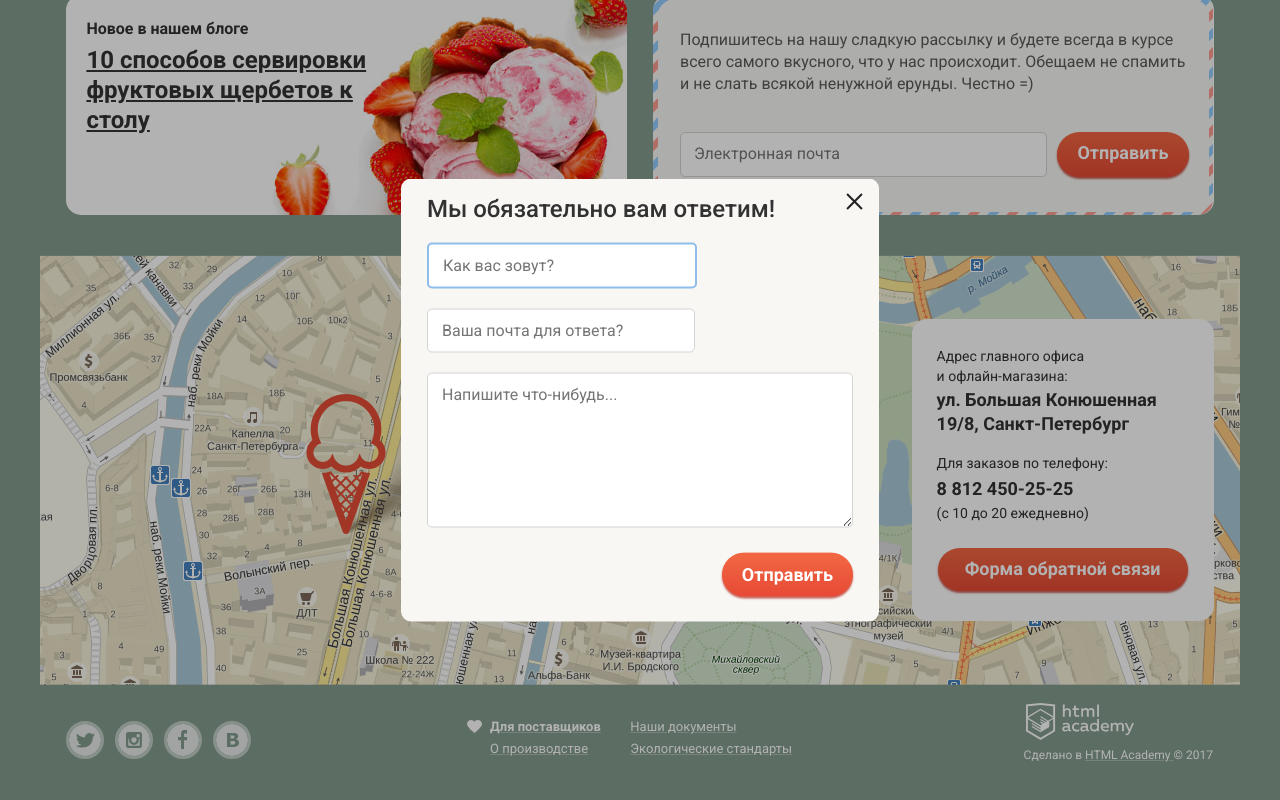
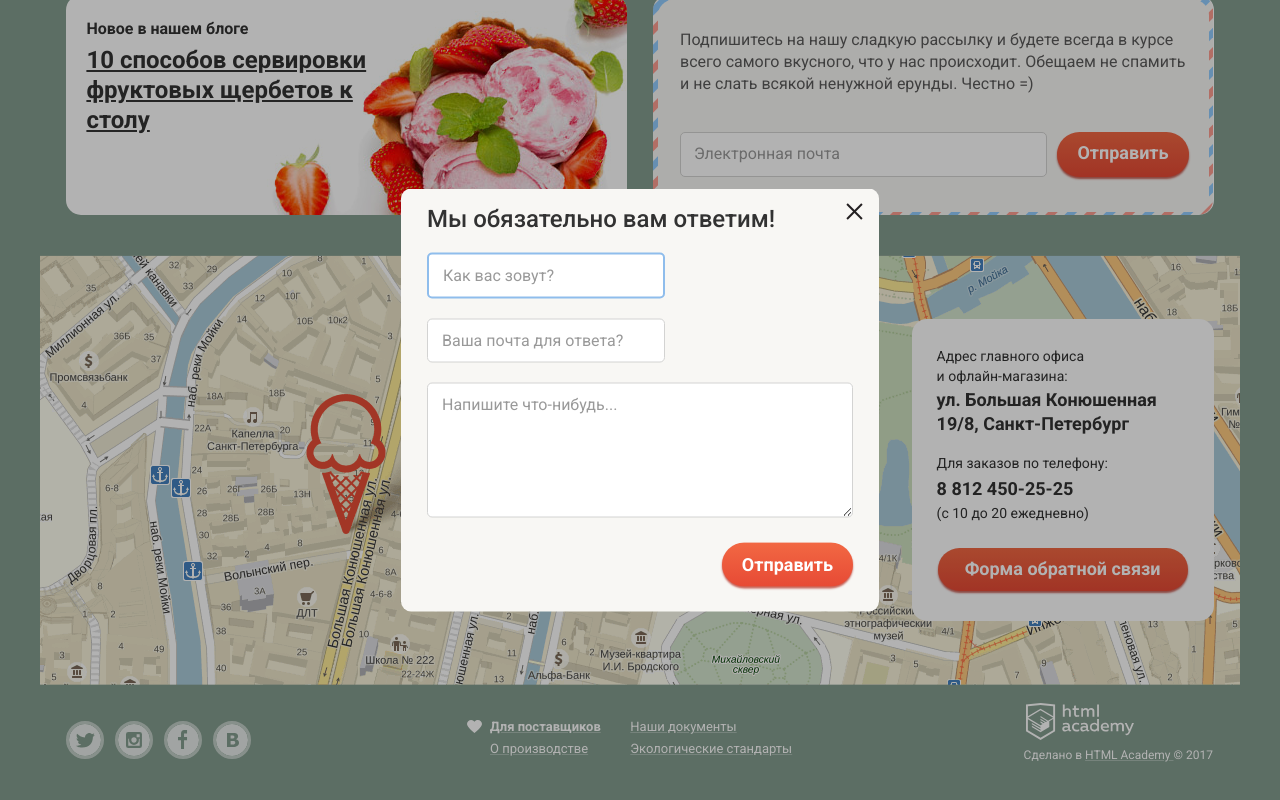
Before and after one commit to mamilla11/830807-gllacy, a plain HTML site: page index.html in a window 1280 px wide. Both pictures are taken after a click on the button "Форма обратной связи". Shown: the part 1628-2428 px from the top of the page. Drawn offline with Linux system fonts and the light colour scheme.

Commit message:
IMPR: promo fix, placeholder styles

```diff
--- a/css/style.css
+++ b/css/style.css
@@ -15,13 +15,45 @@ body {
   outline-color: #f26843;
 }
 
-input:not([type="submit"]):hover,
-textarea:focus {
+.form {
+  z-index: 100;
+
+  display: flex;
+  flex-direction: column;
+  justify-content: space-around;
+  padding: 10px 20px;
+
+  background-color: #f8f7f4;
+  border-radius: 5px;
+}
+
+.form__input {
+  width: 220px;
+  margin: 10px 0;
+  padding: 10px;
+
+  font-size: 14px;
+  line-height: 24px;
+  vertical-align: middle;
+  color: #323232;
+  font-weight: 700;
+  box-sizing: border-box;
+  border: 1px solid #d3d3d2;
+  border-radius: 5px;
+}
+
+.form__input::placeholder {
+  font-size: 14px;
+  line-height: 24px;
+  color: #999999;
+  font-weight: 400;
+}
+
+.form__input:hover {
   border: 2px solid #c7c6c5;
 }
 
-input:not([type="submit"]):focus,
-textarea:focus {
+.form__input:focus {
   border: 2px solid #8fbdec;
   outline: none;
 }
@@ -184,32 +216,6 @@ img {
   cursor: pointer;
 }
 
-.form {
-  z-index: 100;
-
-  display: flex;
-  flex-direction: column;
-  justify-content: space-around;
-  padding: 10px 20px;
-
-  background-color: #f8f7f4;
-  border-radius: 5px;
-}
-
-.form__input {
-  width: 220px;
-  margin: 10px 0;
-  padding: 10px;
-
-  font-size: 14px;
-  line-height: 24px;
-  vertical-align: middle;
-  color: #999999;
-
-  border: 1px solid #d3d3d2;
-  border-radius: 5px;
-}
-
 /*********************************************************************
 PAGE HEADER
 **********************************************************************/
@@ -744,7 +750,6 @@ SLIDER
   display: flex;
   flex-wrap: wrap;
   justify-content: space-between;
-  width: 100%;
   margin: 0;
   padding: 0;
 
@@ -754,18 +759,22 @@ SLIDER
 .promo__item {
   display: flex;
   flex-direction: column;
-  width: 45.5%;
+  width: 48.87%;
   margin-bottom: 20px;
   padding: 16px 19px 23px 19px;
-
+  box-sizing: border-box;
   background-repeat: no-repeat;
   background-position: top center;
   border-radius: 15px;
 }
 
-.promo__item:nth-child(odd) {
-  margin-right: 2%;
-}
+/* .promo__item:nth-child(odd) {
+  margin-right: 1%;
+}
+
+.promo__item:nth-child(even) {
+  margin-left: 1%;
+} */
 
 .promo__item--raspberry {
   background-color: #a7203b;
@@ -1093,6 +1102,11 @@ SLIDER
   line-height: 24px;
 }
 
+.form__input--subscribe::placeholder {
+  font-size: 16px;
+  line-height: 24px;
+}
+
 .button--subscribe {
   padding: 9px 20px 12px 20px;
 }
@@ -1292,12 +1306,22 @@ SLIDER
   line-height: 24px;
 }
 
+.feedback__input::placeholder {
+  font-size: 16px;
+  line-height: 24px;
+}
+
 .feedback__textarea {
   width: auto;
   height: 135px;
   margin-bottom: 25px;
   padding: 9px 14px;
 
+  font-size: 16px;
+  line-height: 24px;
+}
+
+.feedback__textarea::placeholder {
   font-size: 16px;
   line-height: 24px;
 }
@@ -1735,7 +1759,7 @@ input[type="checkbox"]:checked ~ .checkbox--unchecked {
 
 .filter__button {
   margin: 5px 0 0 1px ;
-  padding: 9px 30px;
+  padding: 9px 29px;
 
   font-weight: 500;
   font-size: 16px;
```
